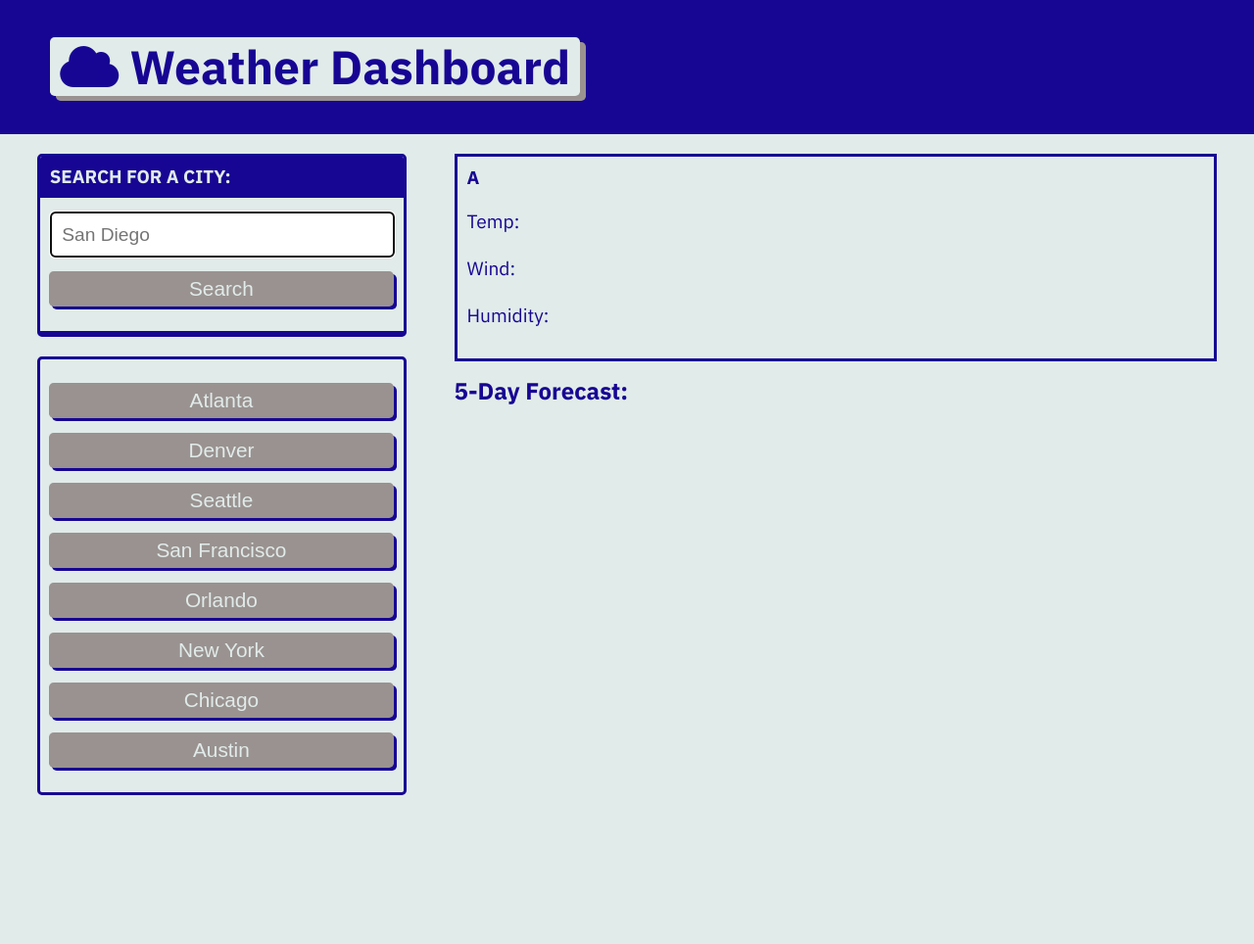
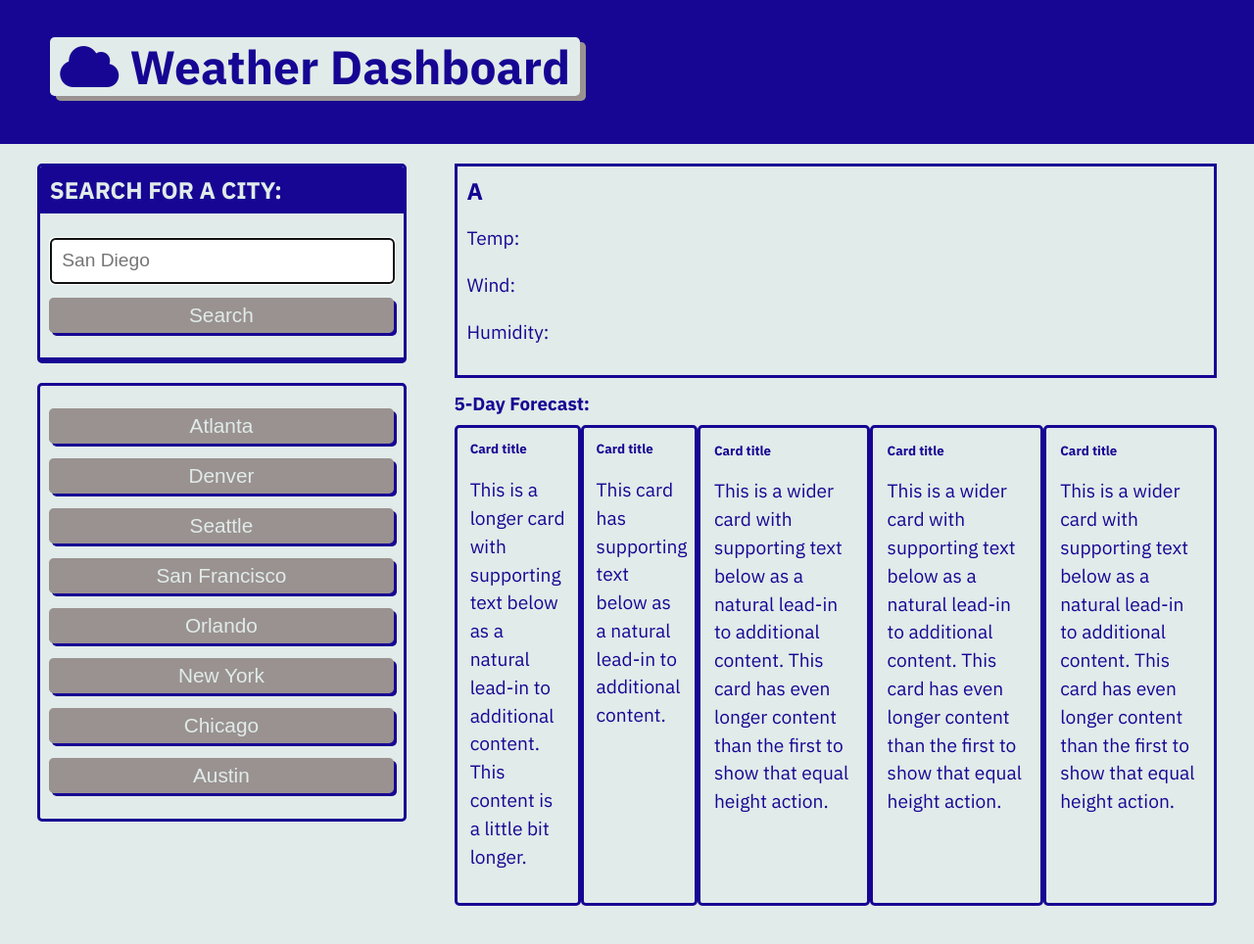
Before and after one commit to dahfefe/6-weather-api, a plain HTML site: page index.html in a window 1280 px wide. Shown: the whole page at 98% size. Before the commit the page ends 852 px from the top, so only its background shows below. Drawn offline with Linux system fonts and the light colour scheme.

Commit message:
added cards for five day forecast and modified CSS to match mock up

```diff
--- a/assets/css/style.css
+++ b/assets/css/style.css
@@ -31,6 +31,7 @@ h6 {
   margin: 0;
   color: var(--dark);
   line-height: 1.25;
+  margin-bottom: 10px;
 }
 
 main {
@@ -181,6 +182,10 @@ p {
   padding: 2.5%;
 }
 
+#forecast_card {
+  margin: 10px;
+}
+
 /* FORM */
 .form-label,
 .form-input,
@@ -219,7 +224,6 @@ p {
 /* FLEX CONTENT */
 .flex-row {
   display: flex;
-  flex-wrap: wrap;
 }
 
 .flex-column {
--- a/assets/js/script.js
+++ b/assets/js/script.js
@@ -48,20 +48,18 @@ var buttonClickHandler = function (event) {
   // var apiUrl = 'https://www.loc.gov/search/?q=' + cityName + '&fo=json';
   var apiUrl1 = 'http://api.openweathermap.org/data/2.5/weather?q=' + cityName + '&APPID=efd27a81601aecf8450cd1c62fee7b55';
 
-  fetch(apiUrl1).then(function (response, cityName) {
+  fetch(apiUrl1).then(function (response) {
       if (response.ok) {
         response.json().then(function (data) {
           console.log(data);
-
+          console.log(tempToday);
+          console.log(cityName);
           var tempTodayP = document.createElement("p");
-          tempTodayP.textContent = cityName;
+          tempTodayP.textContent = "City Name: " + cityName;
           tempToday.appendChild(tempTodayP);
 
           // populateData(data1.results);
           // displayWeatherInfo(data);
-        });
-      }
-  })
 
           var latitude = data.coord.lat
           var longitude = data.coord.lon
@@ -77,6 +75,11 @@ var buttonClickHandler = function (event) {
               });
             }
           })
+        });
+      }
+
+  })
+
 
 }
 
@@ -85,8 +88,10 @@ var buttonClickHandler = function (event) {
 /*
 
   var tempTodayP = document.createElement("p");
-  tempTodayP.textContent = base;
+  tempTodayP.textContent = data.base;
   tempToday.appendChild(tempTodayP);
+
+/*
 
 function populateData(data) {
   for (var i = 0; i < data.length; i++) {
@@ -100,9 +105,6 @@ function populateData(data) {
   }
 }
 
-};
-
-*/
 
 /*
 
--- a/index.html
+++ b/index.html
@@ -22,7 +22,7 @@
     <div class="col-12 col-md-4">
 
       <div class="card">
-        <h3 class="card-header text-uppercase">Search for a City:</h3>
+        <h2 class="card-header text-uppercase">Search for a City:</h2>
         <form id="user-form" class="card-body">
           <input name="cityname" id="cityname" type="text" placeholder="San Diego" autofocus="true" class="form-input" />
           <button type="submit" class="btn">Search</button>
@@ -45,15 +45,48 @@
 
     <div class="card col-12 col-md-8 right-side-card">
       <div class="right-side-upper-card">
-        <h3>A <span id="city-name-with-date"></span></h3>
+        <h2>A <span id="city-name-with-date"></span></h2>
         <p>Temp:<span id="temp-today"></span></p>
         <p>Wind:<span id="wind-today"></span></p>
         <p>Humidity:<span id="humidity-today"></span></p>
         <section id="today-container" class="list-group"></section>
       </div>
       <div>
-        <h2>5-Day Forecast:<span id="city-name-with-date"></span></h2>
-        <section id="today-container" class="list-group"></section>
+        <h3>5-Day Forecast:<span id="header_five_day_forecast"></span></h3>
+        <section id="today-container">
+          <div class="d-flex flex-row">
+            <div class="card mx-auto">
+              <div class="card-body" id="forecast_card">
+                <h5 class="card-title">Card title</h5>
+                <p class="card-text">This is a longer card with supporting text below as a natural lead-in to additional content. This content is a little bit longer.</p>
+              </div>
+            </div>
+            <div class="card mx-auto">
+              <div class="card-body" id="forecast_card">
+                <h5 class="card-title">Card title</h5>
+                <p class="card-text">This card has supporting text below as a natural lead-in to additional content.</p>
+              </div>
+            </div>
+            <div class="card mx-auto">
+              <div class="card-body" id="forecast_card">
+                <h5 class="card-title">Card title</h5>
+                <p class="card-text">This is a wider card with supporting text below as a natural lead-in to additional content. This card has even longer content than the first to show that equal height action.</p>
+              </div>
+            </div>
+            <div class="card mx-auto">
+              <div class="card-body" id="forecast_card">
+                <h5 class="card-title">Card title</h5>
+                <p class="card-text">This is a wider card with supporting text below as a natural lead-in to additional content. This card has even longer content than the first to show that equal height action.</p>
+              </div>
+            </div>
+            <div class="card mx-auto">
+              <div class="card-body" id="forecast_card">
+                <h5 class="card-title">Card title</h5>
+                <p class="card-text">This is a wider card with supporting text below as a natural lead-in to additional content. This card has even longer content than the first to show that equal height action.</p>
+              </div>
+            </div>
+          </div>
+        </section>
       </div>
     </div>
 
```
Lines whose indentation alone changed are shown as unchanged.
